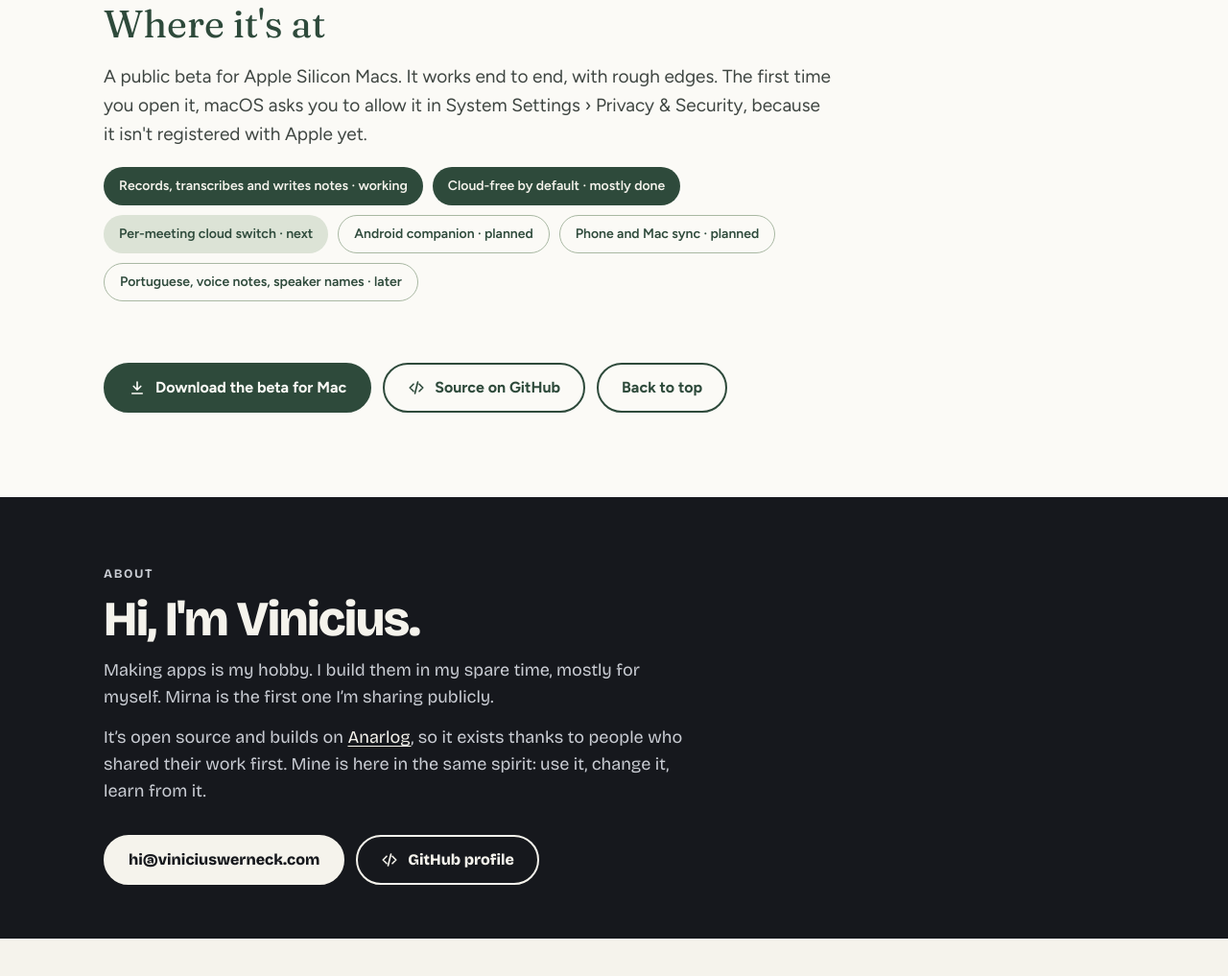
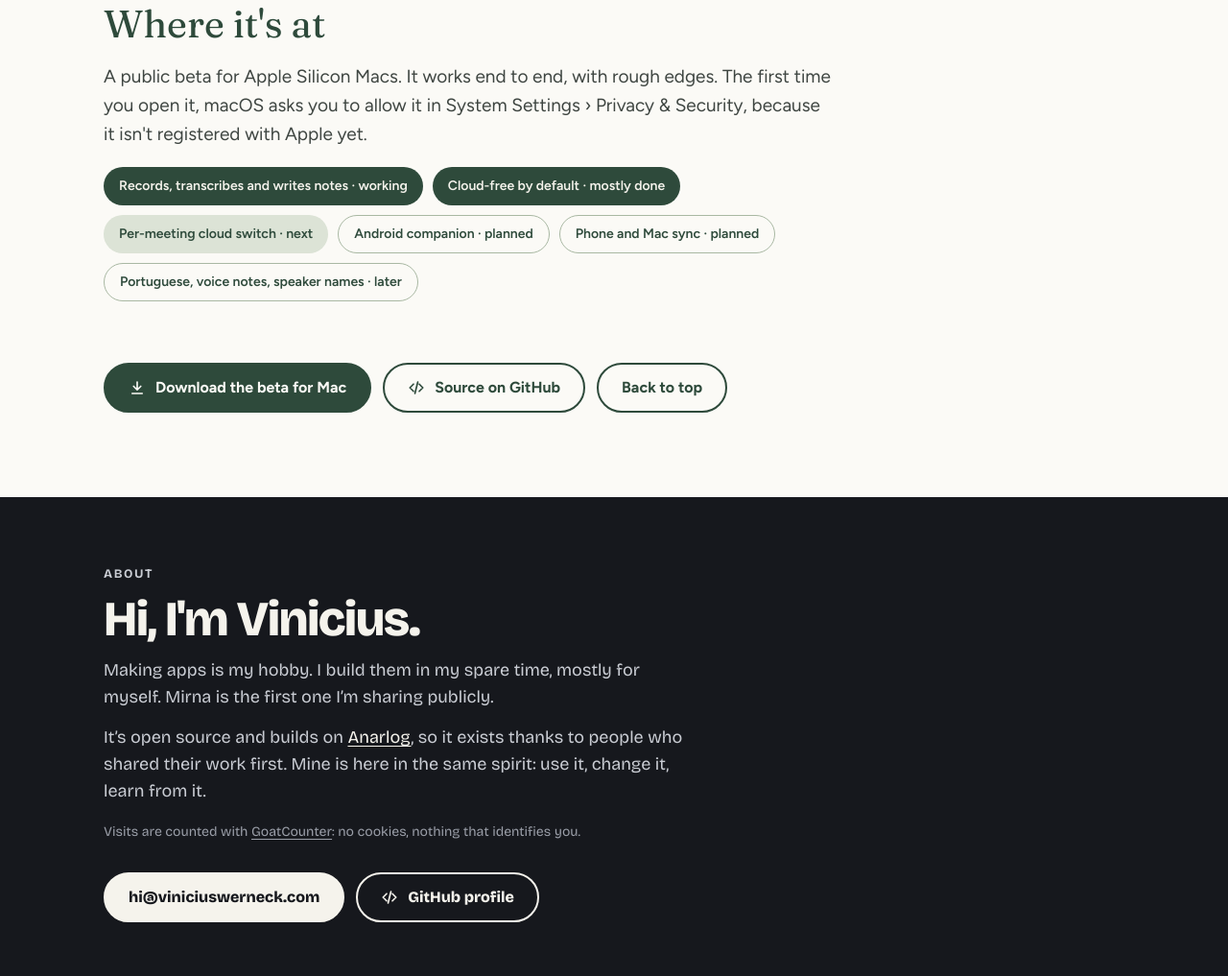
Before and after one commit to vwvox/viniciuswerneck.com, a plain HTML site: page index.html in a window 1280 px wide. Shown: the part 2801-3818 px from the top of the page at 96% size. Before the commit the page ends 3779 px from the top, so only its background shows below. Drawn offline with nearby package versions, Linux system fonts and the light colour scheme.

Commit message:
About: note that visits are counted with GoatCounter, without cookies

```diff
--- a/css/styles.css
+++ b/css/styles.css
@@ -315,6 +315,8 @@ html.is-ready .block.is-on .s5 { transition-delay: .62s; }
 .about-title { margin: 0; font-weight: 800; font-size: clamp(32px, 4vw, 52px); line-height: 1; letter-spacing: -0.03em; }
 .about-text { margin: 0; font-size: 18px; line-height: 1.55; color: #C9CCD3; }
 .about-text a { color: #F5F3EC; text-underline-offset: 3px; }
+.about-note { margin: 4px 0 0; font-size: 14px; line-height: 1.5; color: #9A9EA8; }
+.about-note a { color: inherit; text-underline-offset: 3px; }
 .about-links { display: flex; flex-wrap: wrap; gap: 12px; }
 .btn-light { background: #F5F3EC; border-color: #F5F3EC; color: #16181D; }
 .btn-ghost-light { background: transparent; border-color: #F5F3EC; color: #F5F3EC; }
--- a/js/content.js
+++ b/js/content.js
@@ -12,6 +12,8 @@ export const site = {
     'Making apps is my hobby. I build them in my spare time, mostly for myself. Mirna is the first one I’m sharing publicly.',
     'It’s open source and builds on <a href="https://github.com/fastrepl/anarlog">Anarlog</a>, so it exists thanks to people who shared their work first. Mine is here in the same spirit: use it, change it, learn from it.',
   ],
+  // Small print under the About text.
+  note: 'Visits are counted with <a href="https://www.goatcounter.com">GoatCounter</a>: no cookies, nothing that identifies you.',
   // Forwarded to a personal inbox through Namecheap's email forwarding.
   email: 'hi@viniciuswerneck.com',
   // Apps without their own repo link point here instead.
--- a/js/main.js
+++ b/js/main.js
@@ -51,6 +51,7 @@ function aboutHtml() {
         <span class="eyebrow about-eyebrow">About</span>
         <p class="about-title">Hi, I'm ${site.aboutName || site.name}.</p>
         ${[].concat(site.about).map((p) => `<p class="about-text">${p}</p>`).join('')}
+        ${site.note ? `<p class="about-note">${site.note}</p>` : ''}
       </div>
       <div class="about-links">
         ${email}
```
